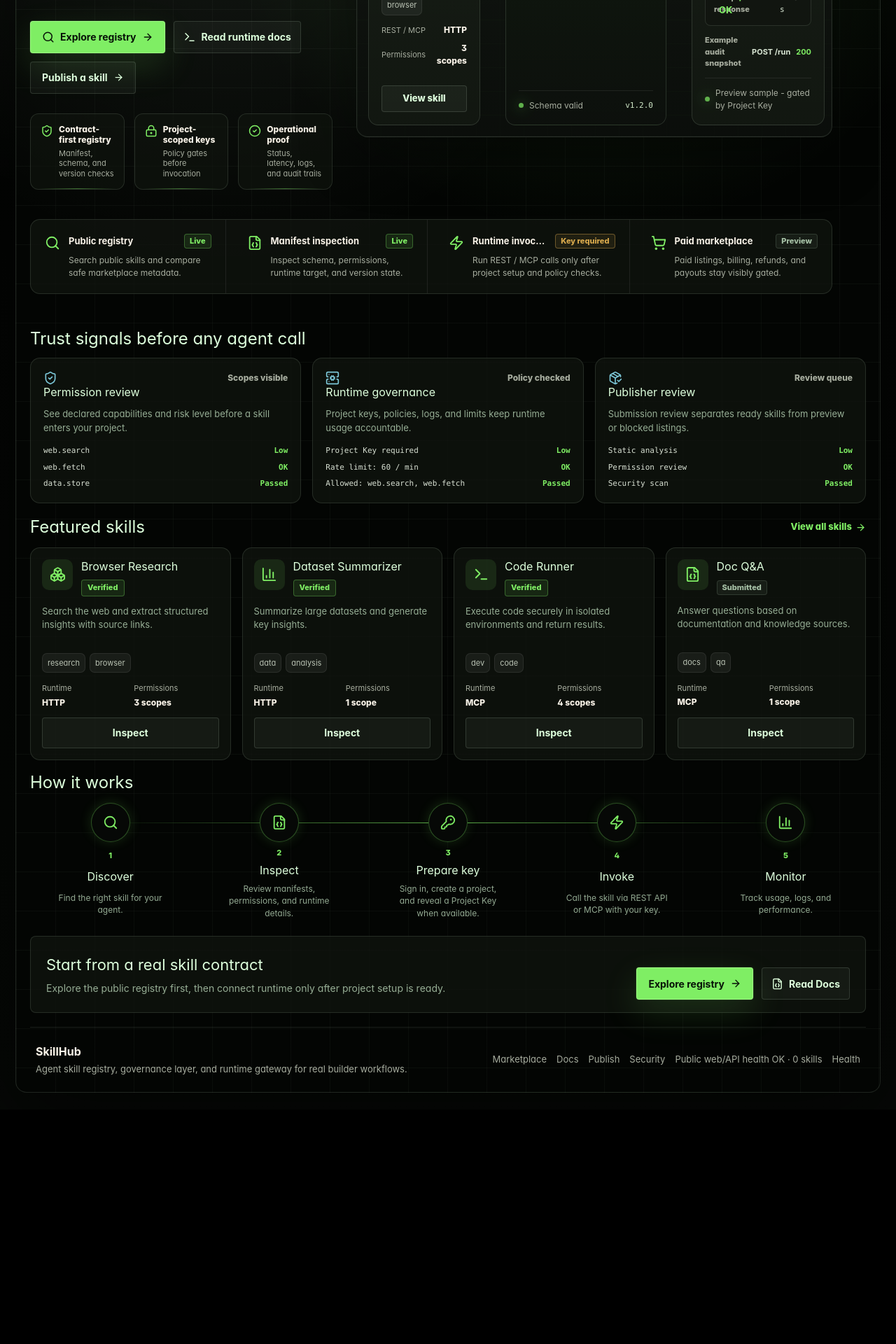
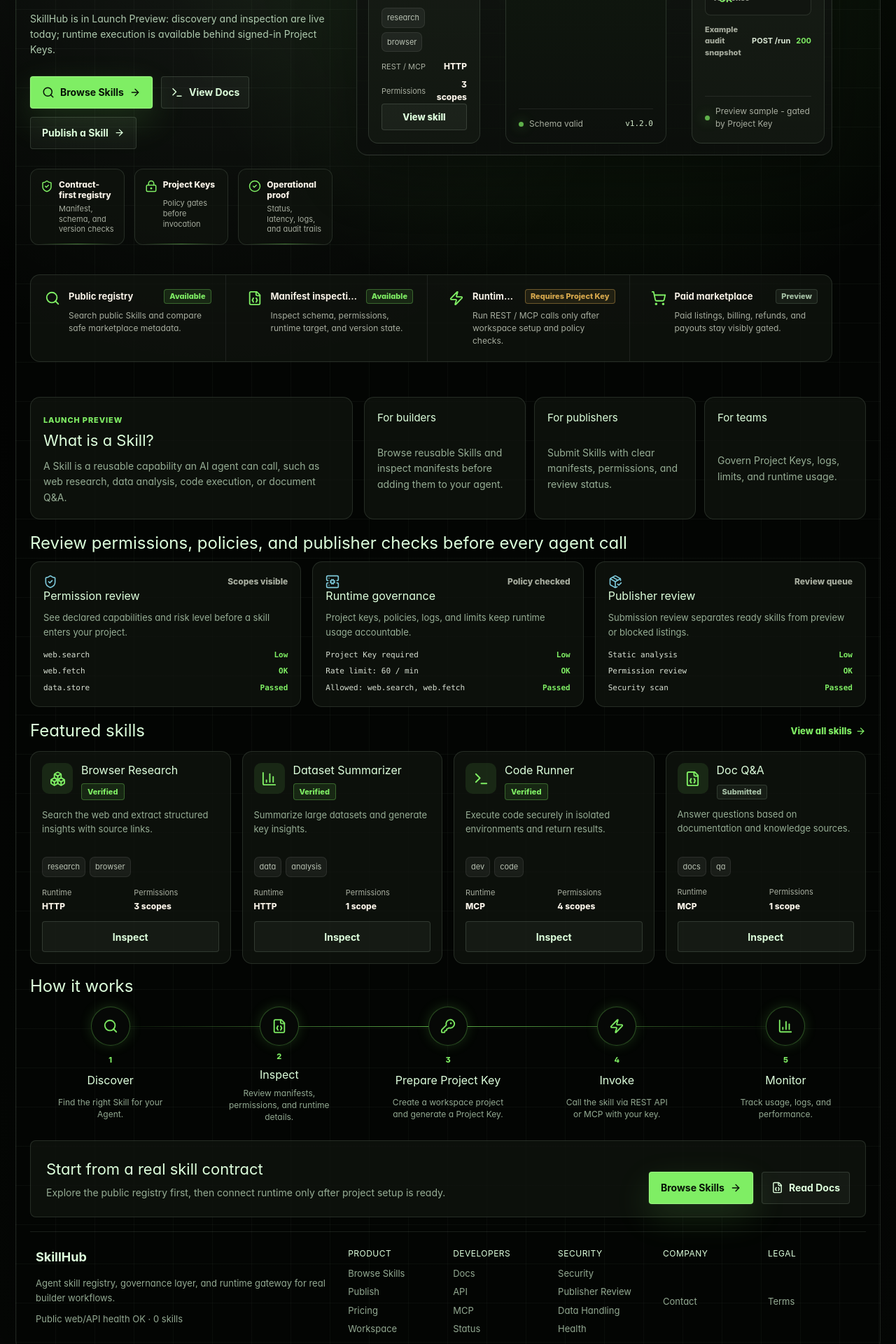
Before and after one commit to guangzibodong/skillhub, a Next.js app in the folder apps/web/: page / in a window 1280 px wide. Shown: the part 620-2540 px from the top of the page at 70% size. Before the commit the page ends 2205 px from the top, so only its background shows below. Built offline with nearby package versions, Linux system fonts and the light colour scheme; no server answers.

Commit message:
Polish homepage i18n and launch clarity

```diff
--- a/apps/web/app/page.tsx
+++ b/apps/web/app/page.tsx
@@ -1,3 +1,4 @@
+import type { Metadata } from "next";
 import type { SkillSummary } from "@useskillhub/schema";
 import {
   ArrowRight,
@@ -30,6 +31,37 @@ type PageProps = {
   searchParams: Promise<Record<string, string | string[] | undefined>>;
 };
 
+export async function generateMetadata({ searchParams }: PageProps): Promise<Metadata> {
+  const locale = getLocaleFromSearchParams(await searchParams);
+  const isZh = locale === "zh";
+  const title = isZh
+    ? "SkillHub - AI Agent Skill 注册中心与运行治理层"
+    : "SkillHub - Registry and Runtime Governance for AI Agent Skills";
+  const description = isZh
+    ? "浏览可复用 AI Agent Skill，检查 manifest 与权限，并通过 Project Key、API 或 MCP 安全调用已批准的 Skill。"
+    : "Discover reusable AI agent Skills, inspect manifests and permissions, and run approved Skills through controlled APIs or MCP with Project Keys, logs, and governance.";
+  const url = `https://www.useskillhub.com/?lang=${locale}`;
+
+  return {
+    title,
+    description,
+    alternates: {
+      canonical: url,
+      languages: {
+        en: "https://www.useskillhub.com/?lang=en",
+        "zh-CN": "https://www.useskillhub.com/?lang=zh",
+      },
+    },
+    openGraph: {
+      title,
+      description,
+      type: "website",
+      url,
+      siteName: "SkillHub",
+    },
+  };
+}
+
 const proofIcons = [ShieldCheck, LockKeyhole, CheckCircle2] as const;
 const capabilityIcons = [Search, FileJson, Zap, ShoppingCart] as const;
 const trustModuleIcons = [ShieldCheck, ServerCog, PackageCheck] as const;
@@ -39,7 +71,7 @@ const skillIcons = [Boxes, BarChart3, Terminal, FileJson] as const;
 const fallbackFeaturedSkills: SkillSummary[] = [
   {
     id: "browser-research",
-    slug: "browser-research-pro",
+    slug: "browser-research",
     displayName: "Browser Research",
     description: "Search the web and extract structured insights with source links.",
     tags: ["research", "browser", "citations"],
@@ -91,20 +123,25 @@ const homeLandingCopy = {
   en: {
     banner: {
       label: "Launch Preview",
-      body: "Public discovery and manifest inspection are live. Runtime calls require a signed-in project key. Paid marketplace flows remain labeled as preview.",
+      body: "Skill discovery and manifest inspection are available today. Runtime execution is available for signed-in workspaces with Project Keys. Paid marketplace flows are still in preview.",
       action: "View status",
     },
     eyebrow: "Agent infrastructure / skill runtime",
     title: "Run agent skills like production infrastructure.",
     mobileTitle: "Production-grade skill infrastructure for AI agents.",
     description:
-      "SkillHub connects reusable agent skills to manifests, permission review, project keys, and runtime governance, so teams can adopt skills without guessing what runs underneath.",
-    primaryCta: "Explore registry",
-    quickstartCta: "Read runtime docs",
-    publishCta: "Publish a skill",
+      "SkillHub is a registry and governance layer for reusable AI agent skills. Browse skills, inspect permissions and manifests, then run approved skills through controlled APIs or MCP.",
+    previewNote:
+      "SkillHub is in Launch Preview: discovery and inspection are live today; runtime execution is available behind signed-in Project Keys.",
+    whatIsSkillTitle: "What is a Skill?",
+    whatIsSkillBody:
+      "A Skill is a reusable capability an AI agent can call, such as web research, data analysis, code execution, or document Q&A.",
+    primaryCta: "Browse Skills",
+    quickstartCta: "View Docs",
+    publishCta: "Publish a Skill",
     evidence: [
       ["Contract-first registry", "Manifest, schema, and version checks"],
-      ["Project-scoped keys", "Policy gates before invocation"],
+      ["Project Keys", "Policy gates before invocation"],
       ["Operational proof", "Status, latency, logs, and audit trails"],
     ],
     control: {
@@ -119,8 +156,8 @@ const homeLandingCopy = {
       schema: "Schema",
       permissions: "Permissions",
       policy: "Runtime policy preview",
-      keyRequired: "Sign in + Project Key",
-      request: "Sample request",
+      keyRequired: "Requires Project Key",
+      request: "Sample API request",
       response: "Sample response",
       audit: "Example audit snapshot",
       status: "Sample 200 OK",
@@ -132,20 +169,20 @@ const homeLandingCopy = {
     capabilities: [
       {
         title: "Public registry",
-        badge: "Live",
-        body: "Search public skills and compare safe marketplace metadata.",
+        badge: "Available",
+        body: "Search public Skills and compare safe marketplace metadata.",
         tone: "live",
       },
       {
         title: "Manifest inspection",
-        badge: "Live",
+        badge: "Available",
         body: "Inspect schema, permissions, runtime target, and version state.",
         tone: "live",
       },
       {
         title: "Runtime invocation",
-        badge: "Key required",
-        body: "Run REST / MCP calls only after project setup and policy checks.",
+        badge: "Requires Project Key",
+        body: "Run REST / MCP calls only after workspace setup and policy checks.",
         tone: "key",
       },
       {
@@ -155,7 +192,21 @@ const homeLandingCopy = {
         tone: "preview",
       },
     ],
-    trustTitle: "Trust signals before any agent call",
+    audience: [
+      [
+        "For builders",
+        "Browse reusable Skills and inspect manifests before adding them to your agent.",
+      ],
+      [
+        "For publishers",
+        "Submit Skills with clear manifests, permissions, and review status.",
+      ],
+      [
+        "For teams",
+        "Govern Project Keys, logs, limits, and runtime usage.",
+      ],
+    ],
+    trustTitle: "Review permissions, policies, and publisher checks before every agent call",
     trustModules: [
       {
         title: "Permission review",
@@ -185,9 +236,9 @@ const homeLandingCopy = {
     permissions: "Permissions",
     howTitle: "How it works",
     howSteps: [
-      ["Discover", "Find the right skill for your agent."],
+      ["Discover", "Find the right Skill for your Agent."],
       ["Inspect", "Review manifests, permissions, and runtime details."],
-      ["Prepare key", "Sign in, create a project, and reveal a Project Key when available."],
+      ["Prepare Project Key", "Create a workspace project and generate a Project Key."],
       ["Invoke", "Call the skill via REST API or MCP with your key."],
       ["Monitor", "Track usage, logs, and performance."],
     ],
@@ -195,26 +246,68 @@ const homeLandingCopy = {
     finalBody: "Explore the public registry first, then connect runtime only after project setup is ready.",
     readDocs: "Read Docs",
     footerBody: "Agent skill registry, governance layer, and runtime gateway for real builder workflows.",
+    footerGroups: [
+      {
+        title: "Product",
+        links: [
+          ["Browse Skills", "/marketplace"],
+          ["Publish", "/publish"],
+          ["Pricing", "/marketplace#pricing"],
+          ["Workspace", "/developer"],
+        ],
+      },
+      {
+        title: "Developers",
+        links: [
+          ["Docs", "/docs"],
+          ["API", "/docs#api"],
+          ["MCP", "/docs#mcp"],
+          ["Status", "/status"],
+        ],
+      },
+      {
+        title: "Security",
+        links: [
+          ["Security", "/security"],
+          ["Publisher Review", "/publish"],
+          ["Data Handling", "/security#data"],
+          ["Health", "/status"],
+        ],
+      },
+      {
+        title: "Company",
+        links: [["Contact", "/support"]],
+      },
+      {
+        title: "Legal",
+        links: [["Terms", "/terms"]],
+      },
+    ],
     systemStatus: "Public web/API health OK",
     viewStatus: "View status",
   },
   zh: {
     banner: {
-      label: "上线预览",
-      body: "公开发现和 manifest 检查已开放。真实运行调用需要登录后的项目 Key；付费市场流程仍明确标记为预览。",
+      label: "公开预览中",
+      body: "Skill 发现与 manifest 检查已开放；登录工作台并创建 Project Key 后可进行运行调用。付费市场流程仍处于预览阶段。",
       action: "查看状态",
     },
     eyebrow: "Agent 基础设施 / Skill 运行时",
-    title: "把 Agent 技能作为生产基础设施运行。",
+    title: "把 Agent Skills 作为生产基础设施运行。",
     mobileTitle: "面向 AI Agent 的生产级 Skill 基础设施。",
     description:
-      "SkillHub 把可复用 Skill、manifest、权限复核、项目 Key 和运行治理连接起来，让团队在采用 Skill 前就知道它能做什么、怎么运行、由谁负责。",
-    primaryCta: "探索注册中心",
-    quickstartCta: "阅读运行文档",
+      "SkillHub 是面向 AI Agent 的 Skill 注册中心与治理运行层。你可以浏览可复用 Skill，检查权限和 manifest，再通过受控 API 或 MCP 安全调用。",
+    previewNote:
+      "SkillHub 当前处于公开预览：Skill 发现与检查已开放；运行调用需登录并使用 Project Key。",
+    whatIsSkillTitle: "什么是 Skill？",
+    whatIsSkillBody:
+      "Skill 是可被 Agent 调用的可复用能力组件，例如网页研究、数据分析、代码执行或文档问答。",
+    primaryCta: "浏览公开 Skills",
+    quickstartCta: "查看调用文档",
     publishCta: "发布 Skill",
     evidence: [
-      ["契约优先注册", "Manifest、Schema 与版本检查"],
-      ["项目级 Key", "调用前先经过策略闸门"],
+      ["契约优先注册", "manifest、Schema 与版本检查"],
+      ["Project Key", "调用前先经过策略闸门"],
       ["运营证据", "状态、延迟、日志和审计轨迹"],
     ],
     control: {
@@ -229,8 +322,8 @@ const homeLandingCopy = {
       schema: "Schema",
       permissions: "权限",
       policy: "运行策略预览",
-      keyRequired: "登录 + Project Key",
-      request: "示例请求",
+      keyRequired: "需要 Project Key",
+      request: "示例 API 请求",
       response: "示例响应",
       audit: "示例审计快照",
       status: "示例 200 OK",
@@ -241,21 +334,21 @@ const homeLandingCopy = {
     },
     capabilities: [
       {
-        title: "公开注册中心",
-        badge: "已开放",
+        title: "公开 Skill 注册中心",
+        badge: "可用",
         body: "搜索公开 Skill，并对比安全的市场元数据。",
         tone: "live",
       },
       {
         title: "Manifest 检查",
-        badge: "已开放",
+        badge: "可用",
         body: "查看 schema、权限、运行目标和版本状态。",
         tone: "live",
       },
       {
         title: "运行调用",
-        badge: "需 Key",
-        body: "只有完成项目设置和策略检查后，才能通过 REST / MCP 调用。",
+        badge: "需要 Project Key",
+        body: "只有完成工作台项目设置和策略检查后，才能通过 REST / MCP 调用。",
         tone: "key",
       },
       {
@@ -265,7 +358,21 @@ const homeLandingCopy = {
         tone: "preview",
       },
     ],
-    trustTitle: "每次 Agent 调用前先看清信任证据",
+    audience: [
+      [
+        "面向开发者",
+        "浏览可复用 Skill，并在接入前检查 manifest。",
+      ],
+      [
+        "面向发布者",
+        "提交带有 manifest、权限说明和审核状态的 Skill。",
+      ],
+      [
+        "面向团队",
+        "统一治理 Project Key、日志、限流和运行调用。",
+      ],
+    ],
+    trustTitle: "调用前先确认权限、策略与审核状态",
     trustModules: [
       {
         title: "权限检查",
@@ -295,9 +402,9 @@ const homeLandingCopy = {
     permissions: "权限",
     howTitle: "如何使用",
     howSteps: [
-      ["发现", "找到适合 agent 的 Skill。"],
+      ["发现", "找到适合 Agent 的 Skill。"],
       ["检查", "查看 manifest、权限和运行细节。"],
-      ["准备 Key", "登录后在开发者工作台创建项目，并在可用时揭示 Project Key。"],
+      ["准备 Project Key", "登录开发者工作台，创建项目并获取 Project Key。"],
       ["调用", "用 REST API 或 MCP 调用 Skill。"],
       ["监控", "追踪用量、日志和性能。"],
     ],
@@ -305,14 +412,55 @@ const homeLandingCopy = {
     finalBody: "先探索公开注册中心，再在项目设置就绪后接入真实运行调用。",
     readDocs: "阅读文档",
     footerBody: "面向真实构建流程的 Agent Skill 注册中心、治理层和运行网关。",
+    footerGroups: [
+      {
+        title: "产品",
+        links: [
+          ["浏览 Skills", "/marketplace"],
+          ["发布", "/publish"],
+          ["价格", "/marketplace#pricing"],
+          ["工作台", "/developer"],
+        ],
+      },
+      {
+        title: "开发者",
+        links: [
+          ["文档", "/docs"],
+          ["API", "/docs#api"],
+          ["MCP", "/docs#mcp"],
+          ["状态", "/status"],
+        ],
+      },
+      {
+        title: "安全",
+        links: [
+          ["安全", "/security"],
+          ["发布审核", "/publish"],
+          ["数据处理", "/security#data"],
+          ["健康状态", "/status"],
+        ],
+      },
+      {
+        title: "公司",
+        links: [["联系我们", "/support"]],
+      },
+      {
+        title: "法律",
+        links: [["服务条款", "/terms"]],
+      },
+    ],
     systemStatus: "公共 Web/API 健康正常",
     viewStatus: "查看状态",
   },
 } as const;
 
 const homeSkillZhCopy: Record<string, { description: string; tags: string[] }> = {
+  "browser-research": {
+    description: "研究网页主题，并返回包含来源链接的简明结论。",
+    tags: ["研究", "浏览器", "引用"],
+  },
   "browser-research-pro": {
-    description: "搜索网页并返回带来源链接的结构化洞察。",
+    description: "研究网页主题，并返回包含来源链接的简明结论。",
     tags: ["研究", "浏览器", "引用"],
   },
   "crm-enrichment": {
@@ -362,6 +510,8 @@ const homeTagZhLabels: Record<string, string> = {
   research: "研究",
   summary: "摘要",
 };
+
+const routableSkillSlugs = new Set(["browser-research", "dataset-summarizer"]);
 
 function statusLabel(status: SkillSummary["verificationStatus"], locale: "en" | "zh") {
   if (status === "verified") {
@@ -478,7 +628,7 @@ export default async function Home({ searchParams }: PageProps) {
                   </>
                 ) : (
                   <>
-                  把 Agent 技能作为
+                    把 Agent Skills 作为
                     <br />
                     <span>生产基础设施</span>
                     <br />
@@ -501,6 +651,7 @@ export default async function Home({ searchParams }: PageProps) {
               </span>
             </h1>
             <p>{landing.description}</p>
+            <p className="home-preview-note">{landing.previewNote}</p>
             <div className="hero-actions">
               <a
                 className="primary-button primary-button--large"
@@ -578,9 +729,11 @@ export default async function Home({ searchParams }: PageProps) {
                   {landing.control.verified}
                 </span>
               </div>
-              <p className="control-skill-description">{leadSkill.description}</p>
+              <p className="control-skill-description">
+                {homeSkillDescription(leadSkill, locale)}
+              </p>
               <div className="control-tag-row">
-                {leadSkill.tags.slice(0, 2).map((tag) => (
+                {homeSkillTags(leadSkill, locale).slice(0, 2).map((tag) => (
                   <span key={tag}>{tag}</span>
                 ))}
               </div>
@@ -594,7 +747,7 @@ export default async function Home({ searchParams }: PageProps) {
                   <dd>{riskLabel(leadSkill.permissionLevel, locale)}</dd>
                 </div>
               </dl>
-              <a className="control-pane__button" href={localizedHref(`/skills/${leadSkill.slug}`, locale)}>
+              <a className="control-pane__button" href={homeSkillHref(leadSkill, locale)}>
                 {landing.control.viewSkill}
               </a>
             </article>
@@ -609,7 +762,7 @@ export default async function Home({ searchParams }: PageProps) {
                 <span className="control-tabs__item">{landing.control.schema}</span>
                 <span className="control-tabs__item">{landing.control.permissions}</span>
               </div>
-              <div className="control-code" aria-label="SkillHub manifest preview">
+              <div className="control-code" aria-label={locale === "zh" ? "示例 manifest JSON" : "Example manifest JSON"}>
                 <span className="control-code__line">
                   <em>1</em> {"{"}
                 </span>
@@ -645,7 +798,7 @@ export default async function Home({ searchParams }: PageProps) {
                   {landing.control.keyRequired}
                 </span>
               </div>
-              <div className="runtime-console">
+              <div className="runtime-console" aria-label={locale === "zh" ? "示例 API 请求" : "Sample API request"}>
                 <span>{landing.control.request}</span>
                 <code>POST /v1/skills/browser-research-pro/run</code>
                 <pre>{`{
@@ -653,7 +806,7 @@ export default async function Home({ searchParams }: PageProps) {
   "max_results": 5
 }`}</pre>
               </div>
-              <div className="runtime-console runtime-console--success">
+              <div className="runtime-console runtime-console--success" aria-label={locale === "zh" ? "示例 API 响应" : "Sample API response"}>
                 <span>{landing.control.response}</span>
                 <strong>{landing.control.status}</strong>
                 <code>{landing.control.latency}</code>
@@ -690,6 +843,24 @@ export default async function Home({ searchParams }: PageProps) {
               );
             })}
           </section>
+        </section>
+
+        <section className="home-section home-clarity-section" aria-labelledby="home-skill-definition-heading">
+          <article className="home-definition-callout lift-card">
+            <div>
+              <span>{landing.banner.label}</span>
+              <h2 id="home-skill-definition-heading">{landing.whatIsSkillTitle}</h2>
+            </div>
+            <p>{landing.whatIsSkillBody}</p>
+          </article>
+          <div className="home-audience-grid" aria-label={locale === "zh" ? "用户路径" : "Audience routes"}>
+            {landing.audience.map(([title, body]) => (
+              <article className="home-audience-card" key={title}>
+                <h3>{title}</h3>
+                <p>{body}</p>
+              </article>
+            ))}
+          </div>
         </section>
 
         <section className="home-section home-trust-section" aria-labelledby="home-trust-heading">
@@ -764,7 +935,7 @@ export default async function Home({ searchParams }: PageProps) {
                       <dd>{riskLabel(skill.permissionLevel, locale)}</dd>
                     </div>
                   </dl>
-                  <a className="secondary-button" href={localizedHref(`/skills/${skill.slug}`, locale)}>
+                  <a className="secondary-button" href={homeSkillHref(skill, locale)}>
                     {landing.inspect}
                   </a>
                 </article>
@@ -811,24 +982,35 @@ export default async function Home({ searchParams }: PageProps) {
         </section>
 
         <footer className="site-footer home-footer">
-        <div>
+          <div className="home-footer__brand">
             <strong>SkillHub</strong>
             <span>{landing.footerBody}</span>
-        </div>
-        <div className="footer-links">
-          <a href={localizedHref("/marketplace", locale)}>{dictionary.common.marketplace}</a>
-          <a href={localizedHref("/docs", locale)}>{dictionary.nav.docs}</a>
-          <a href={localizedHref("/publish", locale)}>{dictionary.common.publish}</a>
-          <a href={localizedHref("/security", locale)}>
-            {locale === "zh" ? "安全" : "Security"}
-          </a>
             <a href={localizedHref("/status", locale)}>
               {landing.systemStatus} · {publicStats.publicSkills} skills
             </a>
-          <a href={`${apiUrl}/health`}>{dictionary.common.health}</a>
           </div>
+          <nav className="home-footer__nav" aria-label={locale === "zh" ? "页脚导航" : "Footer navigation"}>
+            {landing.footerGroups.map((group) => (
+              <section className="home-footer__group" key={group.title}>
+                <h2>{group.title}</h2>
+                {group.links.map(([label, href]) => (
+                  <a href={localizedHref(href, locale)} key={`${group.title}-${label}`}>
+                    {label}
+                  </a>
+                ))}
+              </section>
+            ))}
+          </nav>
         </footer>
       </section>
     </main>
   );
 }
+
+function homeSkillHref(skill: SkillSummary, locale: "en" | "zh") {
+  if (routableSkillSlugs.has(skill.slug)) {
+    return localizedHref(`/skills/${skill.slug}`, locale);
+  }
+
+  return localizedHref("/marketplace", locale);
+}
--- a/apps/web/components/language-switcher.tsx
+++ b/apps/web/components/language-switcher.tsx
@@ -13,12 +13,16 @@ export function LanguageSwitcher({ label, locale, pathname }: LanguageSwitcherPr
   return (
     <div className="language-switcher" aria-label={label}>
       <a
+        aria-current={locale === "en" ? "true" : undefined}
+        aria-label="Switch language to English"
         className={locale === "en" ? "language-switcher__item language-switcher__item--active" : "language-switcher__item"}
         href={localizedHrefWithCurrentSearch(pathname, "en", searchParams)}
       >
         EN
       </a>
       <a
+        aria-current={locale === "zh" ? "true" : undefined}
+        aria-label="切换语言为中文"
         className={locale === "zh" ? "language-switcher__item language-switcher__item--active" : "language-switcher__item"}
         href={localizedHrefWithCurrentSearch(pathname, "zh", searchParams)}
       >
```
Also changed, not shown: apps/web/components/site-header-client.tsx (+5 -2 lines), apps/web/app/globals.css, 1 other file (tests, documents, lock files or other folders). Lines whose indentation alone changed are shown as unchanged.
